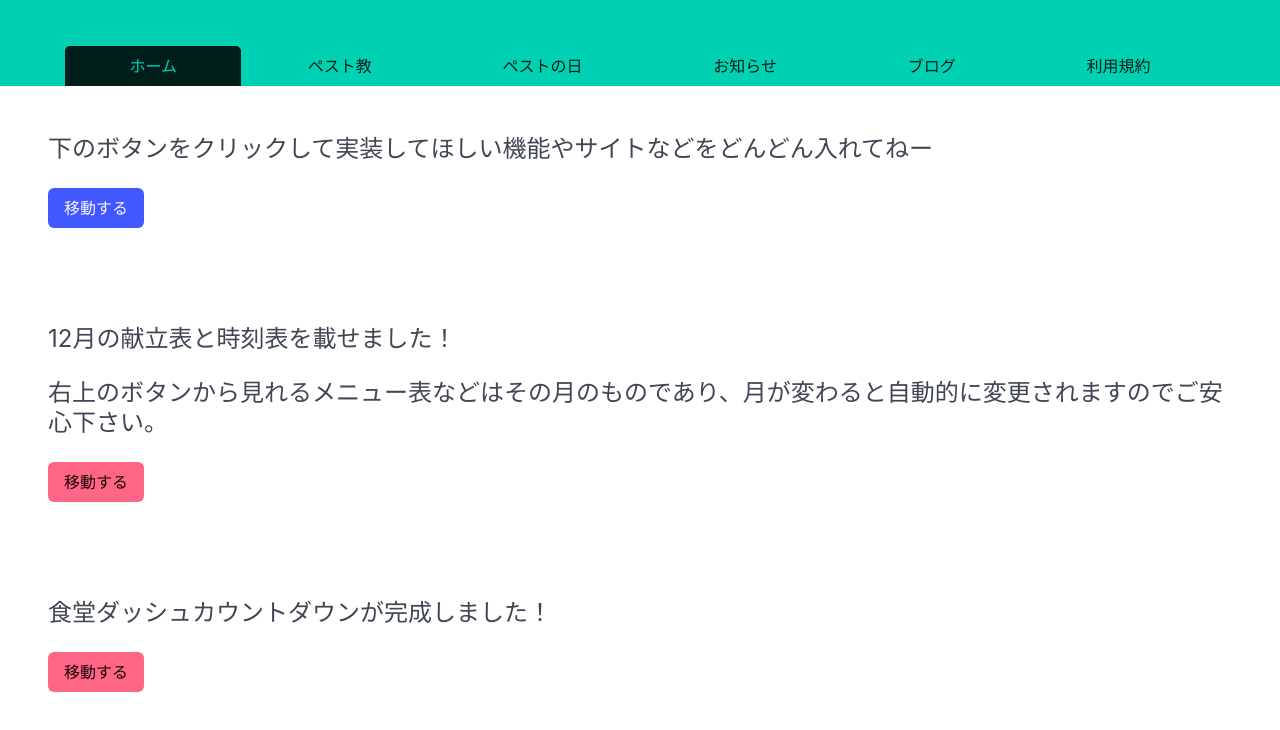
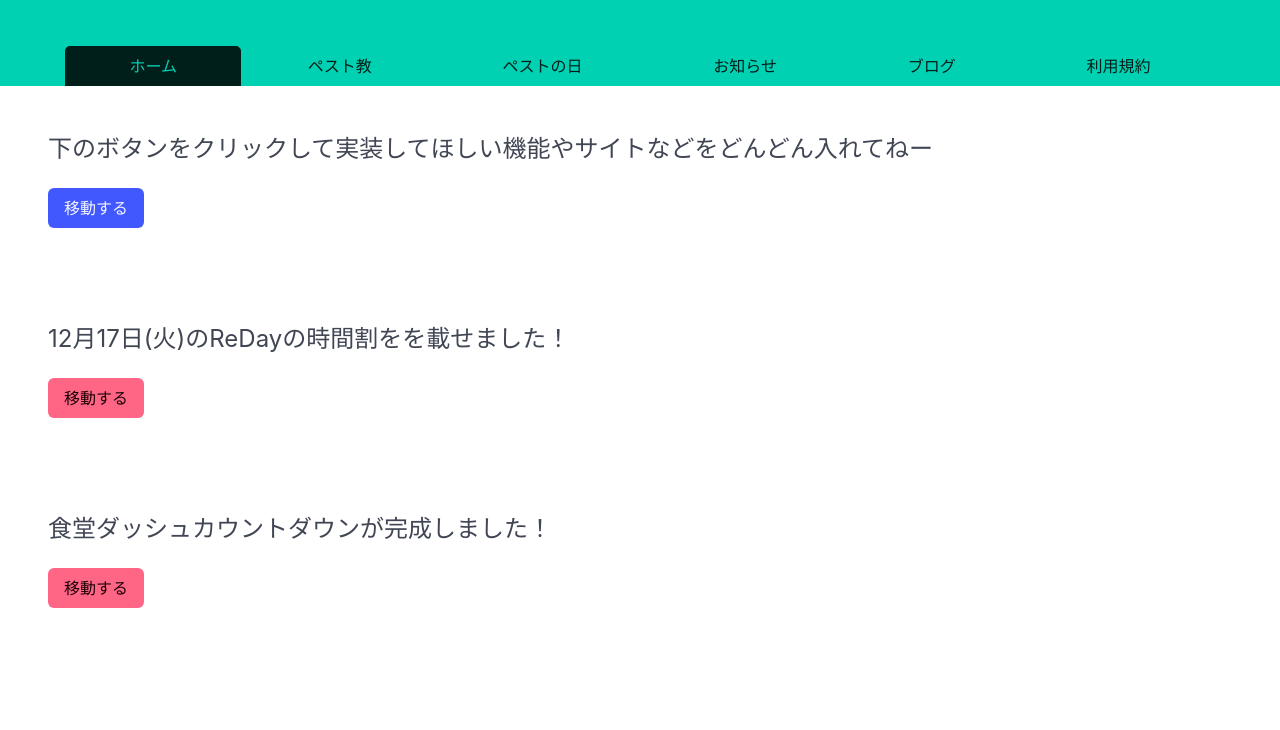
Before and after one commit to pingu-pest/HP, a plain HTML site: page index.html in a window 1280 px wide. Shown: the part 168-898 px from the top of the page. After the commit the page ends 824 px from the top, so only its background shows below. Drawn offline with nearby package versions, Linux system fonts and the light colour scheme.

Commit message:
Update index.html

```diff
--- a/index.html
+++ b/index.html
@@ -87,8 +87,7 @@
   </section>
   <section class="hero">
     <div class="hero-body">
-      <h4 class="subtitle is-4">12月の献立表と時刻表を載せました！</h4>
-      <h4 class="subtitle is-4">右上のボタンから見れるメニュー表などはその月のものであり、月が変わると自動的に変更されますのでご安心下さい。</h4>
+      <h4 class="subtitle is-4">12月17日(火)のReDayの時間割をを載せました！</h4>
       <a href="sirase.html" class="button is-danger">移動する</a>
     </div>
   </section>
```
